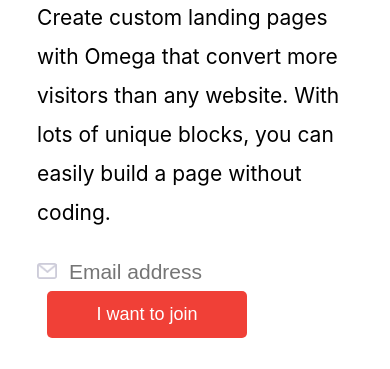
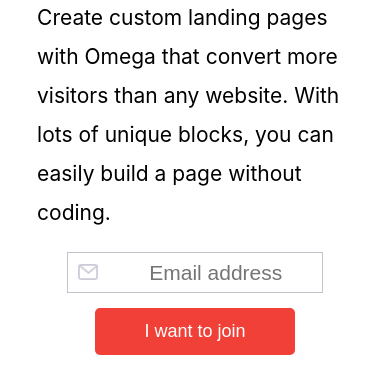
Before and after one commit to xamidjonovk/omega-7, a plain HTML site: page index.html in a window 390 px wide. Shown: the part 475-844 px from the top of the page. Drawn offline with Linux system fonts and the light colour scheme.

Commit message:
final responsive

```diff
--- a/css/style.css
+++ b/css/style.css
@@ -423,22 +423,31 @@ h1 {
     }
 }
 
-@media(max-width:1070) {
+@media(max-width:1170px) {
     form {
-        height: 300px;
         width: 90%;
         margin-left: auto;
         margin-right: auto;
         display: flex;
+        flex-wrap: wrap;
         flex-direction: column;
         justify-content: center;
         align-items: center;
     }
     form .get-started {
-        margin-top: 20px !important;
+        margin-top: 15px !important;
+    }
+    input {
+        display: block;
+        border: none;
+        text-align: center;
     }
     label {
-        margin-bottom: 30px;
+        margin-left: auto;
+        margin-right: auto;
+        width: inherit;
+        border: 1px solid #c3c2ca;
+        padding-left: 10px;
     }
 }
 
```
Also changed, not shown: index.html (+1 -1 lines).
